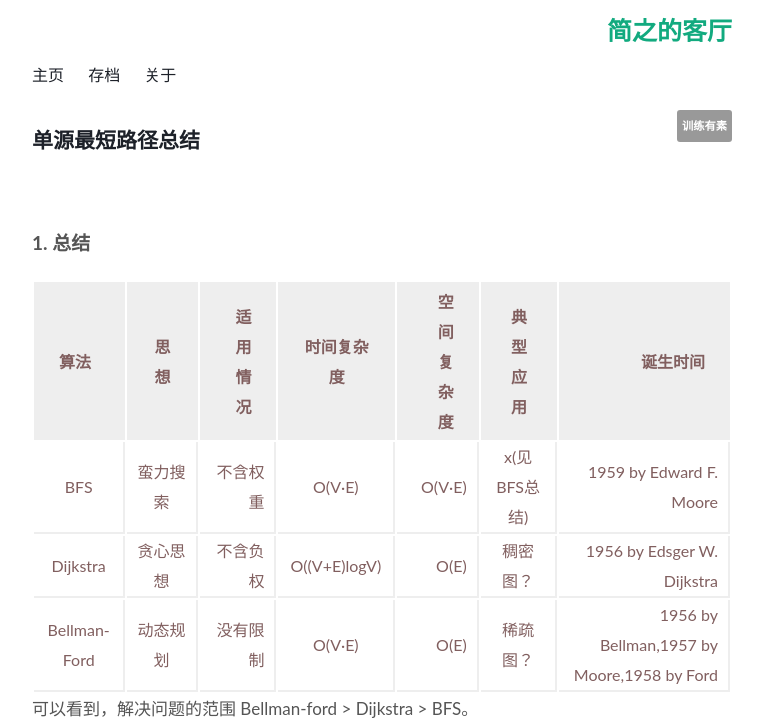
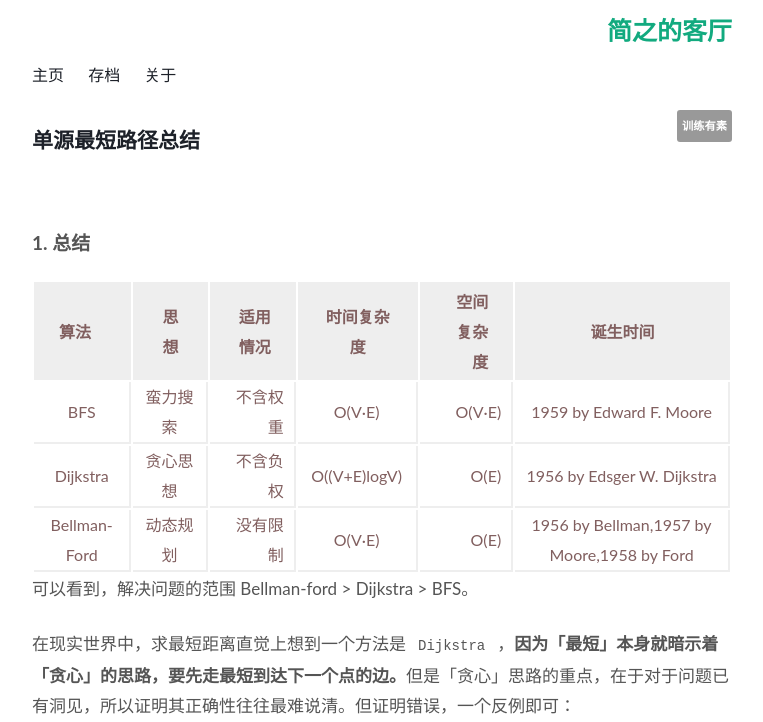
Before and after one commit to WillWang-X/willwang-x.github.io, a Jekyll site: the page built from _posts/2018-04-17-shortest-path.md, in a window 1280 px wide and 900 px high, cut to the strip 0-722 px from the top of the window. Shown: the whole strip, without its empty margins (258-1021 px from the left). Built offline with Jekyll 4.4.1, drawn with Linux system fonts in a browser that asks for light colours.

Commit message:
add shortest path

```diff
--- a/_posts/2018-04-17-shortest-path.md
+++ b/_posts/2018-04-17-shortest-path.md
@@ -14,11 +14,11 @@ published: true
 
 ## 1. 总结
 
-|算法|思想|适用情况|时间复杂度|空间复杂度|典型应用|诞生时间|
+|算法|思想|适用情况|时间复杂度|空间复杂度|诞生时间|
 | ---|:---:|----:|:---:|----:|:---:|----:|
-|BFS|蛮力搜索|不含权重|O(V·E)|O(V·E)|x(见BFS总结)|1959 by Edward F. Moore|
-|Dijkstra|贪心思想|不含负权|O((V+E)logV)|O(E)|稠密图？|1956 by Edsger W. Dijkstra|
-|Bellman-Ford|动态规划|没有限制|O(V·E)|O(E)|稀疏图？|1956 by Bellman,1957 by Moore,1958 by Ford|
+|BFS|蛮力搜索|不含权重|O(V·E)|O(V·E)|1959 by Edward F. Moore|
+|Dijkstra|贪心思想|不含负权|O((V+E)logV)|O(E)|1956 by Edsger W. Dijkstra|
+|Bellman-Ford|动态规划|没有限制|O(V·E)|O(E)|1956 by Bellman,1957 by Moore,1958 by Ford|
 
 可以看到，解决问题的范围 Bellman-ford > Dijkstra > BFS。
 
```
